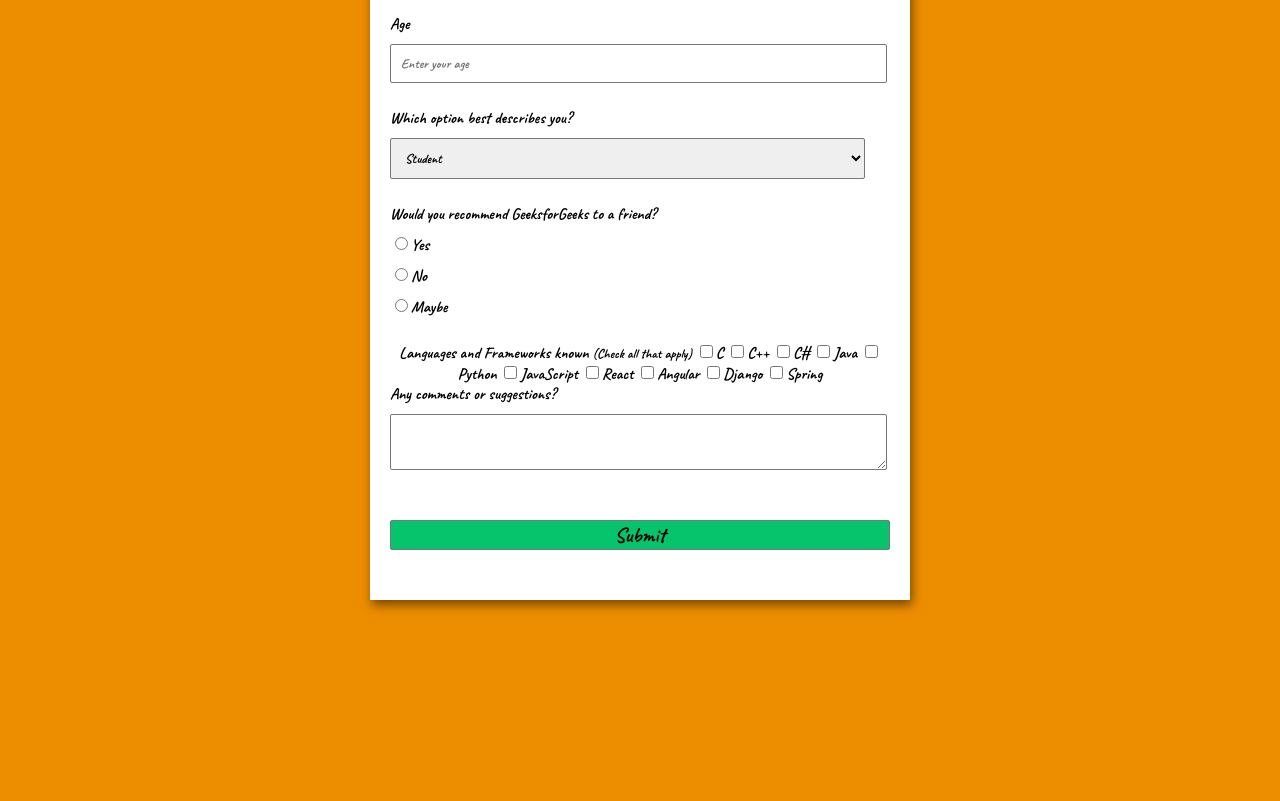
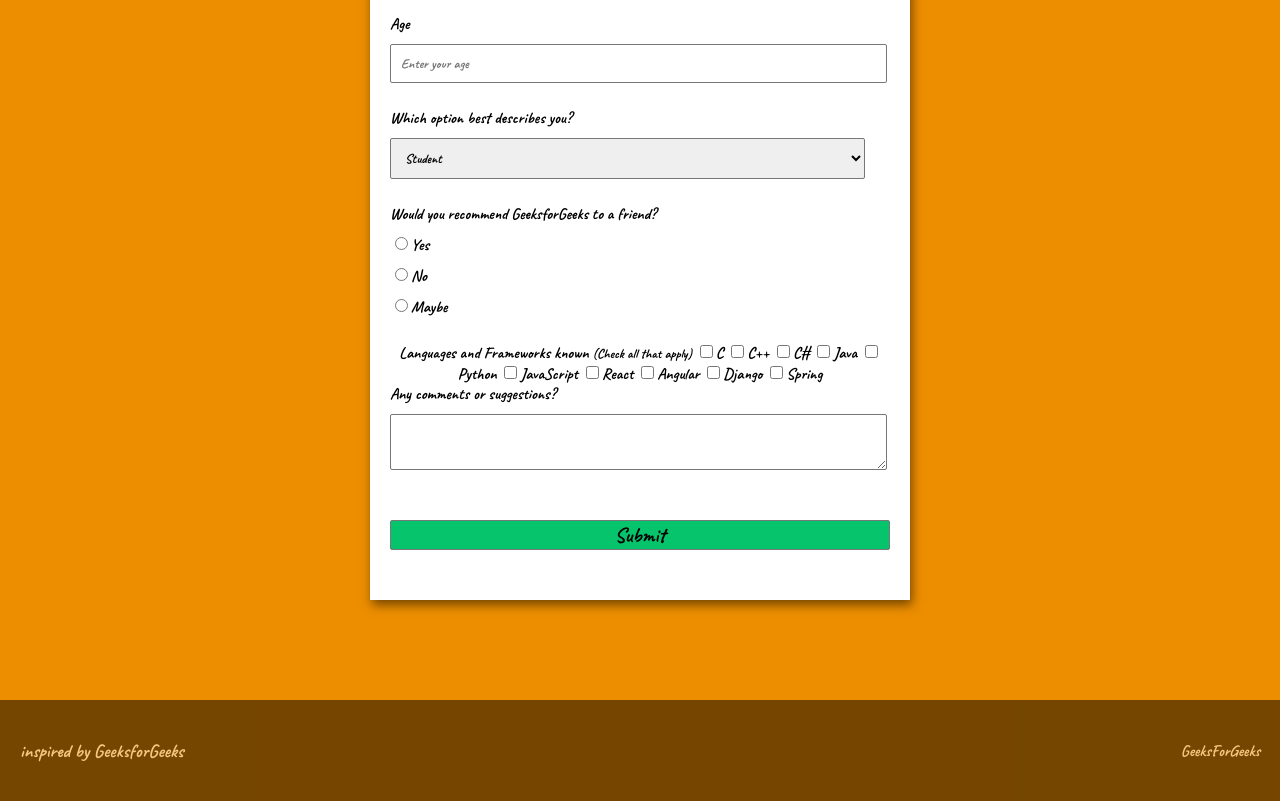
Before and after one commit to jwthevision/survey-page, a plain HTML site: page index.html in a window 1280 px wide. Shown: the part 338-1139 px from the top of the page. Before the commit the page ends 988 px from the top, so only its background shows below. Drawn offline with Linux system fonts and the light colour scheme.

Commit message:
Added small footer to display credit for Geeksforgeeks inspiration for survey web page

```diff
--- a/index.html
+++ b/index.html
@@ -137,6 +137,15 @@
                 </button>
             </form>
 
+            <!-- The rest will be used for JW's forms-->
+
+            <div class="footer">
+                <div container="b3">
+                    <h3>inspired by GeeksforGeeks</h3>
+                </div>
+                <a href="https://www.geeksforgeeks.org/build-a-survey-form-using-html-and-css/" class="geeksite">GeeksForGeeks</a>
+            </div>
+
         </body>
     </head>
 </html>
--- a/styles.css
+++ b/styles.css
@@ -58,3 +58,28 @@ button {
     margin-bottom: 20px;
 
 }
+
+.footer {
+    display: flex;
+    justify-content: space-between;
+    background-color: black;
+    opacity: 0.5;
+    padding: 20px;
+    align-items: center;
+    margin-top: 50px;
+}
+
+h3 {
+    color: #fff;
+}
+
+.geeksite {
+    color: #fff;
+    text-align: center;
+    text-decoration: none;
+
+}
+
+a:hover {
+    color: #05c46b;
+}
```
